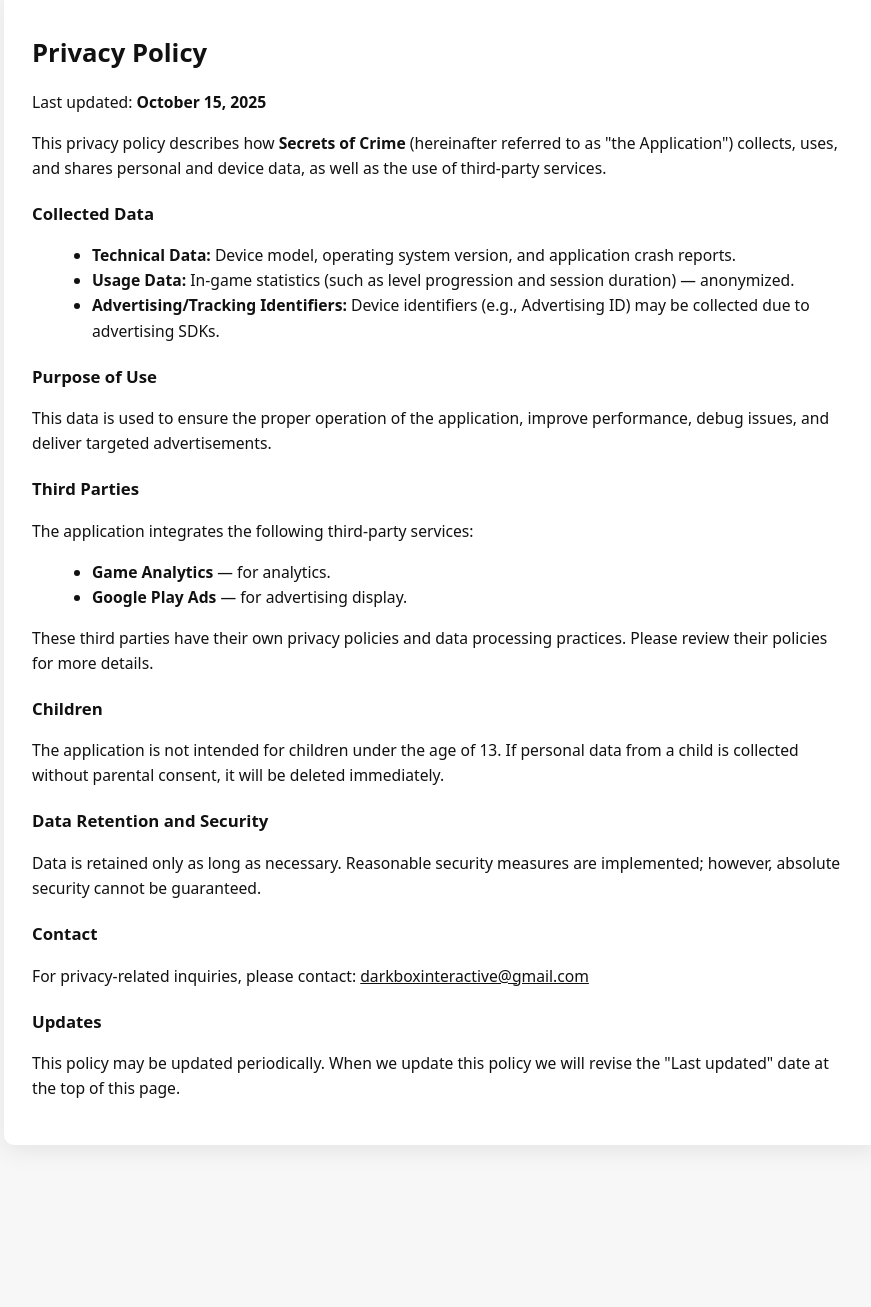
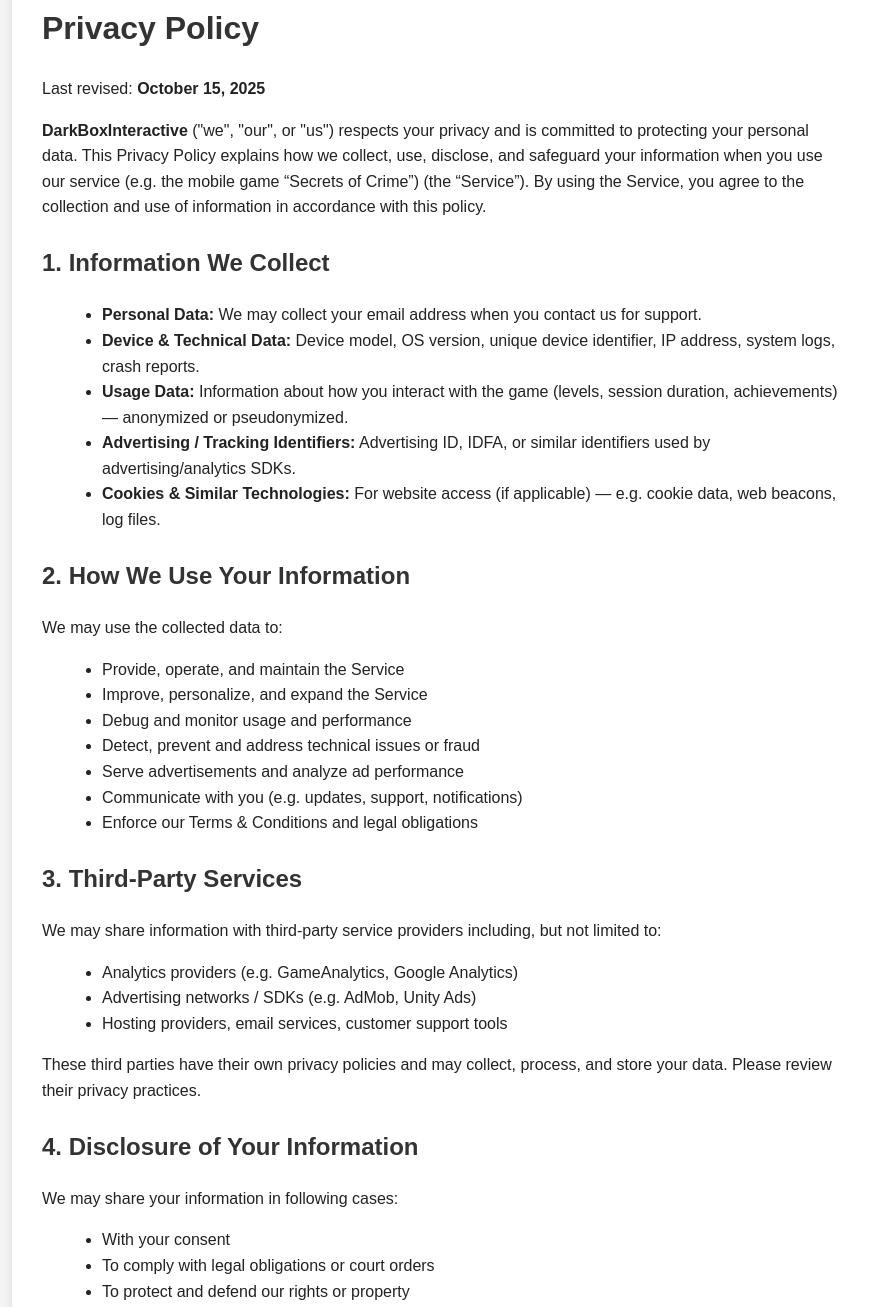
Before and after one commit to sergencam/privacy-policy, a plain HTML site: page index.html in a window 1280 px wide. Shown: the part 76-1383 px from the top of the page, without its empty margins (198-1069 px from the left). Before the commit the page ends 1285 px from the top, so only its background shows below. Drawn offline with Linux system fonts and the light colour scheme.

Commit message:
Update index.html

```diff
--- a/index.html
+++ b/index.html
@@ -2,55 +2,89 @@
 <html lang="en">
 <head>
   <meta charset="utf-8">
-  <meta name="viewport" content="width=device-width,initial-scale=1">
-  <title>Privacy Policy — Secrets of Crime</title>
+  <meta name="viewport" content="width=device-width, initial-scale=1">
+  <title>Privacy Policy — DarkBoxInteractive</title>
   <style>
-    body{font-family:system-ui,-apple-system,Segoe UI,Roboto,Helvetica,Arial;line-height:1.6;color:#111;background:#f7f7f7;padding:24px}
-    .container{max-width:820px;margin:32px auto;background:#fff;padding:28px;border-radius:10px;box-shadow:0 6px 24px rgba(17,17,17,0.08)}
-    h1{font-size:1.6rem;margin-bottom:8px}
-    h2{font-size:1.05rem;margin-top:20px}
-    p,ul{font-size:0.98rem}
-    ul{margin-left:20px}
-    footer{margin-top:26px;font-size:0.9rem;color:#555}
-    a{color:inherit}
+    body { font-family: Arial, sans-serif; line-height: 1.6; color: #222; background: #f5f5f5; padding: 20px; }
+    .container { max-width: 800px; margin: auto; background: #fff; padding: 30px; border-radius: 8px; box-shadow: 0 4px 12px rgba(0,0,0,0.1); }
+    h1, h2 { color: #333; }
+    h2 { margin-top: 24px; }
+    p, ul { margin-bottom: 16px; }
+    ul { margin-left: 20px; }
+    footer { margin-top: 24px; font-size: 0.9em; color: #666; }
   </style>
 </head>
 <body>
   <div class="container">
     <h1>Privacy Policy</h1>
-    <p>Last updated: <strong>October 15, 2025</strong></p>
+    <p>Last revised: <strong>October 15, 2025</strong></p>
 
-    <p>This privacy policy describes how <strong>Secrets of Crime</strong> (hereinafter referred to as "the Application") collects, uses, and shares personal and device data, as well as the use of third-party services.</p>
+    <p><strong>DarkBoxInteractive</strong> ("we", "our", or "us") respects your privacy and is committed to protecting your personal data. This Privacy Policy explains how we collect, use, disclose, and safeguard your information when you use our service (e.g. the mobile game “Secrets of Crime”) (the “Service”). By using the Service, you agree to the collection and use of information in accordance with this policy.</p>
 
-    <h2>Collected Data</h2>
+    <h2>1. Information We Collect</h2>
     <ul>
-      <li><strong>Technical Data:</strong> Device model, operating system version, and application crash reports.</li>
-      <li><strong>Usage Data:</strong> In-game statistics (such as level progression and session duration) — anonymized.</li>
-      <li><strong>Advertising/Tracking Identifiers:</strong> Device identifiers (e.g., Advertising ID) may be collected due to advertising SDKs.</li>
+      <li><strong>Personal Data:</strong> We may collect your email address when you contact us for support.</li>
+      <li><strong>Device & Technical Data:</strong> Device model, OS version, unique device identifier, IP address, system logs, crash reports.</li>
+      <li><strong>Usage Data:</strong> Information about how you interact with the game (levels, session duration, achievements) — anonymized or pseudonymized.</li>
+      <li><strong>Advertising / Tracking Identifiers:</strong> Advertising ID, IDFA, or similar identifiers used by advertising/analytics SDKs.</li>
+      <li><strong>Cookies & Similar Technologies:</strong> For website access (if applicable) — e.g. cookie data, web beacons, log files.</li>
     </ul>
 
-    <h2>Purpose of Use</h2>
-    <p>This data is used to ensure the proper operation of the application, improve performance, debug issues, and deliver targeted advertisements.</p>
+    <h2>2. How We Use Your Information</h2>
+    <p>We may use the collected data to:</p>
+    <ul>
+      <li>Provide, operate, and maintain the Service</li>
+      <li>Improve, personalize, and expand the Service</li>
+      <li>Debug and monitor usage and performance</li>
+      <li>Detect, prevent and address technical issues or fraud</li>
+      <li>Serve advertisements and analyze ad performance</li>
+      <li>Communicate with you (e.g. updates, support, notifications)</li>
+      <li>Enforce our Terms & Conditions and legal obligations</li>
+    </ul>
 
-    <h2>Third Parties</h2>
-    <p>The application integrates the following third-party services:</p>
+    <h2>3. Third-Party Services</h2>
+    <p>We may share information with third-party service providers including, but not limited to:</p>
     <ul>
-      <li><strong>Game Analytics</strong> — for analytics.</li>
-      <li><strong>Google Play Ads</strong> — for advertising display.</li>
+      <li>Analytics providers (e.g. GameAnalytics, Google Analytics)</li>
+      <li>Advertising networks / SDKs (e.g. AdMob, Unity Ads)</li>
+      <li>Hosting providers, email services, customer support tools</li>
     </ul>
-    <p>These third parties have their own privacy policies and data processing practices. Please review their policies for more details.</p>
+    <p>These third parties have their own privacy policies and may collect, process, and store your data. Please review their privacy practices.</p>
 
-    <h2>Children</h2>
-    <p>The application is not intended for children under the age of 13. If personal data from a child is collected without parental consent, it will be deleted immediately.</p>
+    <h2>4. Disclosure of Your Information</h2>
+    <p>We may share your information in following cases:</p>
+    <ul>
+      <li>With your consent</li>
+      <li>To comply with legal obligations or court orders</li>
+      <li>To protect and defend our rights or property</li>
+      <li>With service providers working on our behalf</li>
+      <li>In connection with business transfers (merger, acquisition, sale)</li>
+    </ul>
 
-    <h2>Data Retention and Security</h2>
-    <p>Data is retained only as long as necessary. Reasonable security measures are implemented; however, absolute security cannot be guaranteed.</p>
+    <h2>5. Data Security & Retention</h2>
+    <p>We implement reasonable technical and administrative measures to secure your data. However, no system is completely secure. We will retain your data only as long as necessary for the purposes for which it was collected, or as required by law.</p>
 
-    <h2>Contact</h2>
-    <p>For privacy-related inquiries, please contact: <a href="mailto:darkboxinteractive@gmail.com">darkboxinteractive@gmail.com</a></p>
+    <h2>6. Children</h2>
+    <p>We do not knowingly collect personal information from children under the age of 13. If we learn we have collected such information, we will delete it promptly.</p>
 
-    <h2>Updates</h2>
-    <p>This policy may be updated periodically. When we update this policy we will revise the "Last updated" date at the top of this page.</p>
+    <h2>7. Your Rights</h2>
+    <p>You have the right to:</p>
+    <ul>
+      <li>Access, correct, delete your personal data</li>
+      <li>Withdraw consent (where processing is based on consent)</li>
+      <li>Opt-out of certain services (e.g. marketing)</li>
+      <li>Lodge a complaint with a data protection authority</li>
+    </ul>
+
+    <h2>8. Changes to This Policy</h2>
+    <p>We may update this policy from time to time. Any changes will be posted here with an updated “Last Revised” date.</p>
+
+    <h2>9. Contact Us</h2>
+    <p>For any privacy-related questions or requests, contact us at: <a href="mailto:darkboxinteractive@gmail.com">darkboxinteractive@gmail.com</a></p>
+
+    <footer>
+      <p>This policy is effective as of the date first set forth above.</p>
+    </footer>
   </div>
 </body>
 </html>
```
